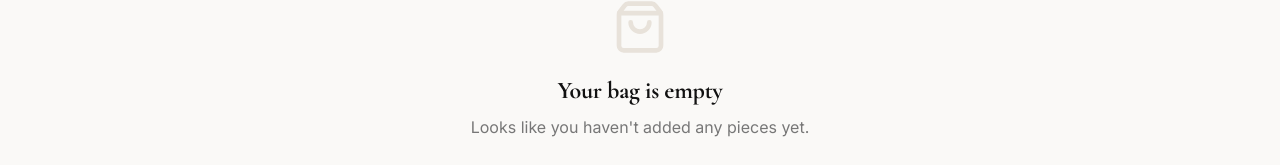
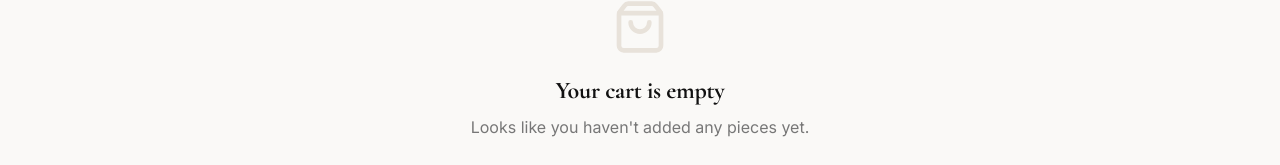
Before and after one commit to Sapisto/mfashion, a Next.js app: page /cart in a window 1280 px wide. Shown: the part 162-327 px from the top of the page. Built offline with nearby package versions, Linux system fonts and the light colour scheme.

Commit message:
fix: rename Add to Bag → Add to Cart across store

```diff
--- a/src/app/(store)/cart/page.tsx
+++ b/src/app/(store)/cart/page.tsx
@@ -14,7 +14,7 @@ export default function CartPage() {
       <div className="max-w-2xl mx-auto px-4 py-24 text-center">
         <ShoppingBag className="h-14 w-14 text-brand-border mx-auto mb-5" />
         <h1 className="font-heading text-2xl font-bold text-brand-charcoal mb-2">
-          Your bag is empty
+          Your cart is empty
         </h1>
         <p className="text-brand-muted mb-8">
           Looks like you haven&apos;t added any pieces yet.
@@ -32,7 +32,7 @@ export default function CartPage() {
   return (
     <div className="max-w-6xl mx-auto px-4 sm:px-6 lg:px-8 py-10">
       <h1 className="font-heading text-3xl font-bold text-brand-charcoal mb-10">
-        Shopping Bag ({items.length})
+        Cart ({items.length})
       </h1>
 
       <div className="grid lg:grid-cols-3 gap-10">
--- a/src/components/store/AddToCartButton.tsx
+++ b/src/components/store/AddToCartButton.tsx
@@ -57,13 +57,13 @@ export function AddToCartButton({ product, selectedSize, selectedColor }: Props)
     >
       {added ? (
         <>
-          <Check className="h-4 w-4" /> Added to Bag
+          <Check className="h-4 w-4" /> Added to Cart
         </>
       ) : outOfStock ? (
         "Sold Out"
       ) : (
         <>
-          <ShoppingBag className="h-4 w-4" /> Add to Bag
+          <ShoppingBag className="h-4 w-4" /> Add to Cart
         </>
       )}
     </button>
```
